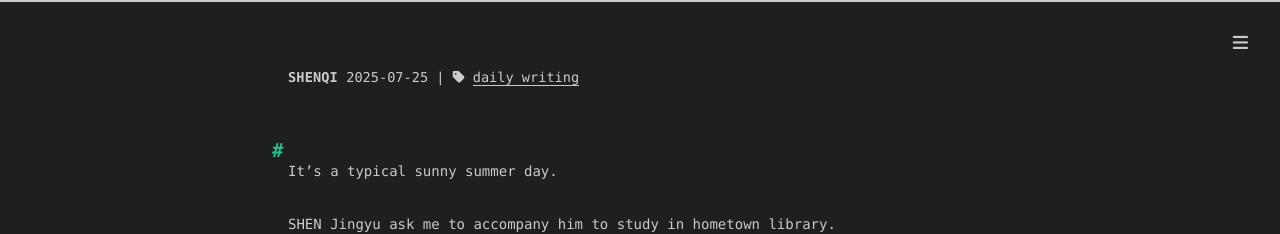
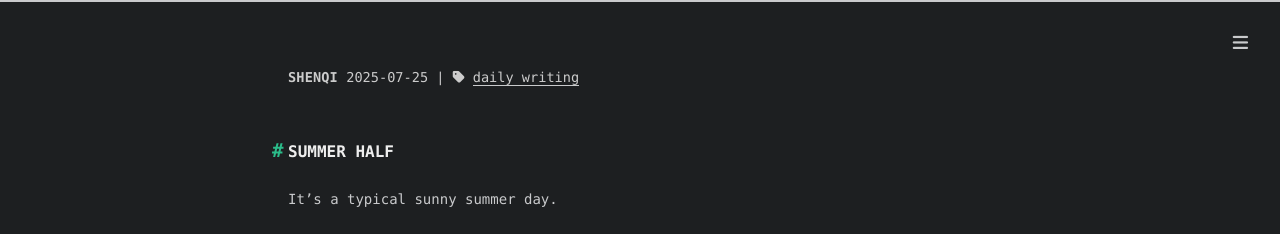
Before and after one commit to qshen0629/qshen0629.github.io, a plain HTML site: page 2025/07/25/plan/index.html in a window 1280 px wide. Shown: the top 234 px of the page. Drawn offline with nearby package versions, Linux system fonts and the light colour scheme; some packages are replaced by stand-ins of ours; a script that the page names is missing.

Commit message:
Site updated: 2025-07-25 16:53:03

```diff
--- a/2025/07/25/plan/index.html
+++ b/2025/07/25/plan/index.html
@@ -6,16 +6,16 @@
     <meta http-equiv="X-UA-Compatible" content="IE=edge">
     <meta name="HandheldFriendly" content="True">
     <meta name="viewport" content="width=device-width, initial-scale=1, maximum-scale=5" />
-    <meta name="description" content="It’s a typical sunny summer day. SHEN Jingyu ask me to accompany him to study in hometown library. Summer vacation is half, I learn nothing new recently but how to make a personal blog. I hope to writ">
+    <meta name="description" content="SUMMER HALFIt’s a typical sunny summer day. SHEN Jingyu ask me to accompany him to study in hometown library. Summer vacation is half, I learn nothing new recently but how to make a personal blog. I h">
 <meta property="og:type" content="article">
 <meta property="og:title" content="SHEN&#39;s Blog">
 <meta property="og:url" content="https://qshen0629.github.io/2025/07/25/plan/index.html">
 <meta property="og:site_name" content="SHEN&#39;s Blog">
-<meta property="og:description" content="It’s a typical sunny summer day. SHEN Jingyu ask me to accompany him to study in hometown library. Summer vacation is half, I learn nothing new recently but how to make a personal blog. I hope to writ">
+<meta property="og:description" content="SUMMER HALFIt’s a typical sunny summer day. SHEN Jingyu ask me to accompany him to study in hometown library. Summer vacation is half, I learn nothing new recently but how to make a personal blog. I h">
 <meta property="og:locale" content="en_US">
 <meta property="og:image" content="https://qshen0629.github.io/2025/07/25/plan/image-20250725163426207.png">
 <meta property="article:published_time" content="2025-07-24T16:00:00.000Z">
-<meta property="article:modified_time" content="2025-07-25T08:34:57.642Z">
+<meta property="article:modified_time" content="2025-07-25T08:52:38.734Z">
 <meta property="article:author" content="SHENQI">
 <meta property="article:tag" content="daily writing">
 <meta name="twitter:card" content="summary">
@@ -115,7 +115,7 @@
 
 
       <div id="toc">
-        <ol class="toc"><li class="toc-item toc-level-2"><a class="toc-link"><span class="toc-number">1.</span> <span class="toc-text"></span></a></li></ol>
+        <ol class="toc"><li class="toc-item toc-level-2"><a class="toc-link" href="#SUMMER-HALF"><span class="toc-number">1.</span> <span class="toc-text">SUMMER HALF</span></a></li></ol>
       </div>
 
   </span>
@@ -160,7 +160,7 @@
 
 
   <div class="content e-content" itemprop="articleBody">
-    <h2 id=""><a href="#" class="headerlink" title=""></a></h2><p>It’s a typical sunny summer day.</p>
+    <h2 id="SUMMER-HALF"><a href="#SUMMER-HALF" class="headerlink" title="SUMMER HALF"></a>SUMMER HALF</h2><p>It’s a typical sunny summer day.</p>
 <p>SHEN Jingyu ask me to accompany him to study in hometown library.</p>
 <p>Summer vacation is half, I learn nothing new recently but how to make a personal blog. I hope to write some interesting blogs here and record my scientific research growth.</p>
 <p>By the way, it’s really hot outside.</p>
@@ -192,7 +192,7 @@
 
 
       <div id="toc-footer" style="display: none">
-        <ol class="toc"><li class="toc-item toc-level-2"><a class="toc-link"><span class="toc-number">1.</span> <span class="toc-text"></span></a></li></ol>
+        <ol class="toc"><li class="toc-item toc-level-2"><a class="toc-link" href="#SUMMER-HALF"><span class="toc-number">1.</span> <span class="toc-text">SUMMER HALF</span></a></li></ol>
       </div>
 
 
```
